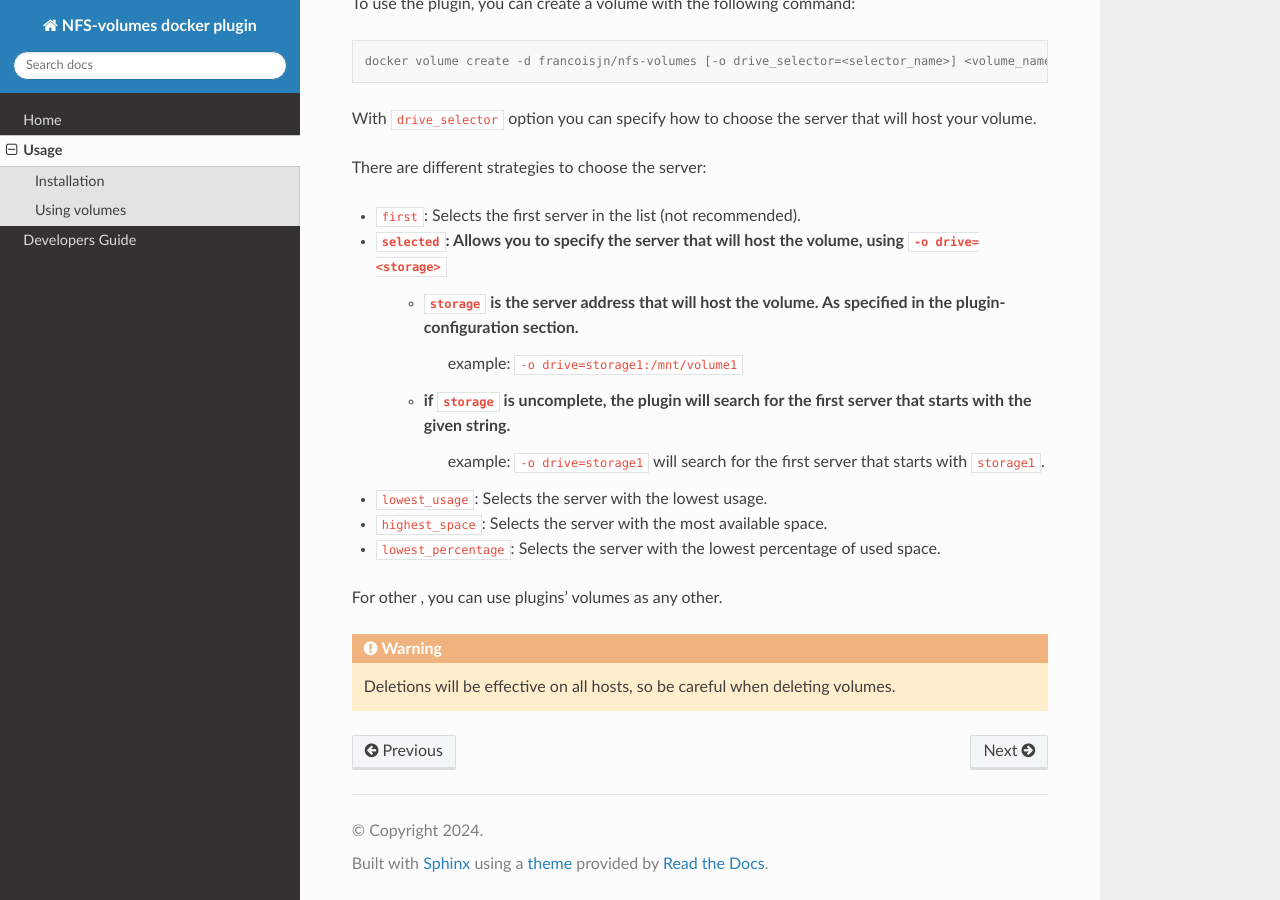
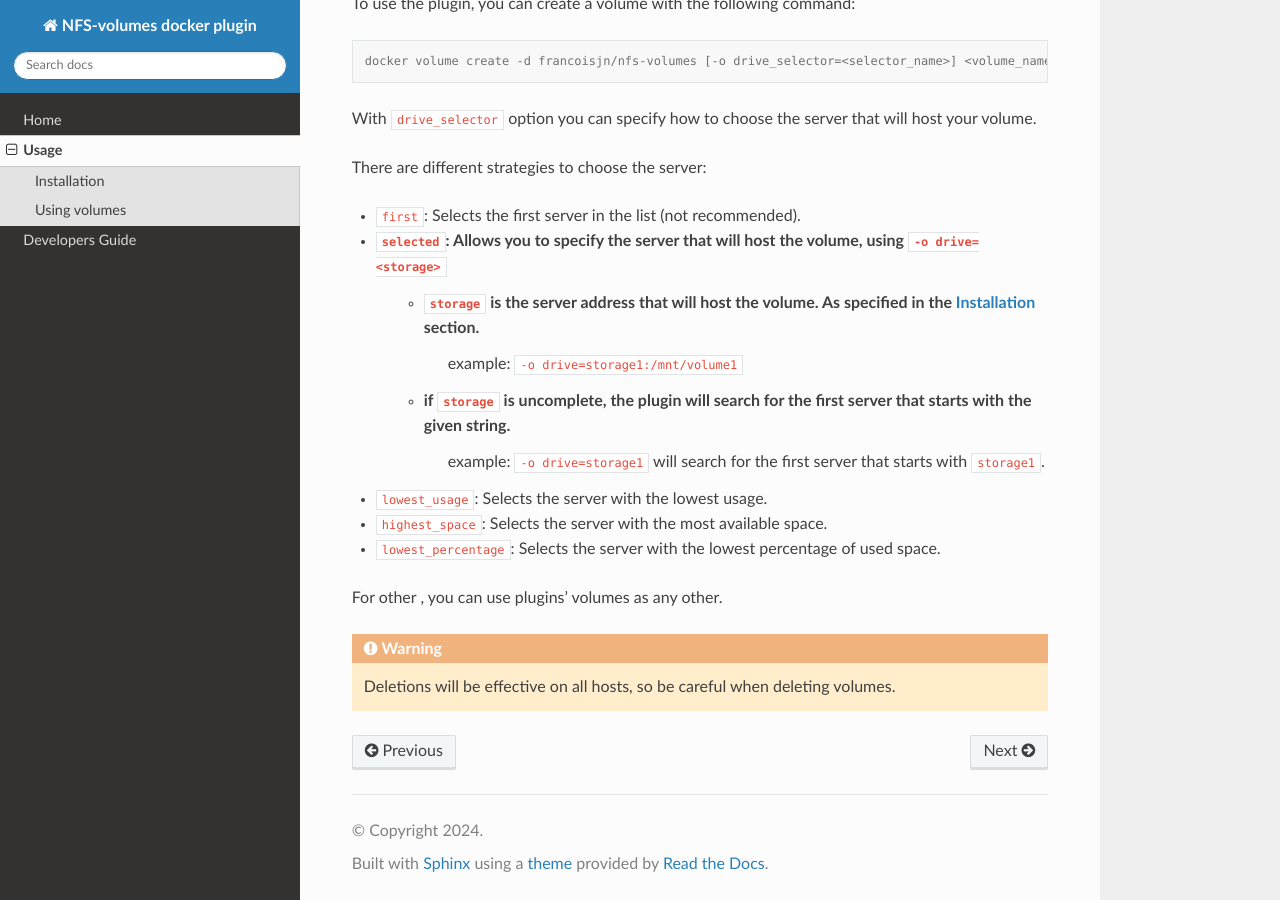
Before and after one commit to unibo-fc-internships/docker-volumes-plugin, a Sphinx documentation site: the page built from docs/usage.rst, in a window 1280 px wide and 900 px high, scrolled down 894 px. Built offline with Sphinx 7.4.7 and the Read the Docs theme 2.0.0, drawn with Linux system fonts in a browser that asks for light colours.

Commit message:
update install link

```diff
--- a/docs/usage.rst
+++ b/docs/usage.rst
@@ -14,7 +14,6 @@ To use NFS volumes, first install it from docker hub:
 
 Configure the plugin by setting the following environment variables:
 
-.. _plugin-configuration:
 .. code-block:: console
 
    docker plugin set francoisjn/nfs-volumes NFS_MOUNT="<server_address>:<remote_path> [options] [; <other_server_addresses>:<remote_paths>; ...]"
@@ -47,7 +46,7 @@ There are different strategies to choose the server:
 
 - ``first``: Selects the first server in the list (not recommended).
 - ``selected``: Allows you to specify the server that will host the volume, using ``-o drive=<storage>``
-    - ``storage`` is the server address that will host the volume. As specified in the :ref:`plugin-configuration` section.
+    - ``storage`` is the server address that will host the volume. As specified in the :ref:`installation` section.
         example: ``-o drive=storage1:/mnt/volume1``
     - if ``storage`` is uncomplete, the plugin will search for the first server that starts with the given string.
         example: ``-o drive=storage1`` will search for the first server that starts with ``storage1``.
```
